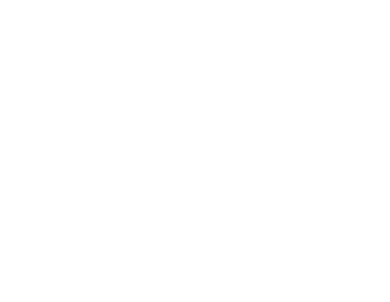
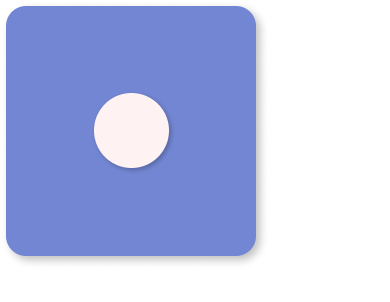
Before and after one commit to Najeeb93/rollthedice, a React Native app: screen / in a window 390 px wide. Shown: the top 302 px of the page. Built offline with nearby package versions, Linux system fonts and the light colour scheme.

Commit message:
update app file

```diff
--- a/src/App.tsx
+++ b/src/App.tsx
@@ -23,8 +23,8 @@
 export default function App(): JSX.Element {
   const [diceImage, setDiceImage] = useState(DiceOne)
   return (
-    <View>
-      <Text style={{color: '#ffff'}}>Hello World</Text>
+    <View style={styles.container}>
+      <Dice  imageUrl={diceImage}/>
     </View>
   )
 }
```
